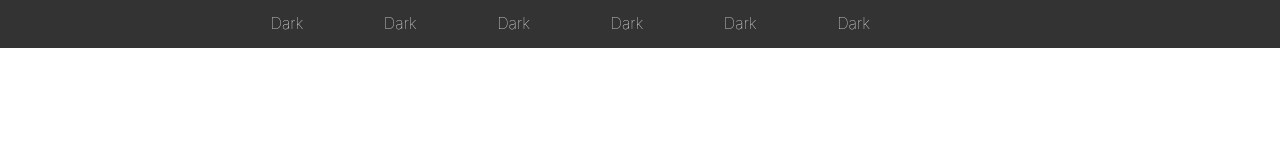
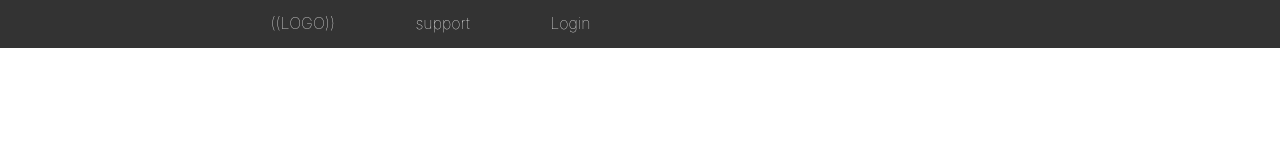
Before and after one commit to DarkCoding-eu/Web-Forum, a plain HTML site: page x-index.html in a window 1280 px wide. Drawn offline with Linux system fonts and the light colour scheme.

Commit message:
x-index changes

```diff
--- a/x-index.html
+++ b/x-index.html
@@ -10,47 +10,38 @@
         <nav>
           <div class="menu-container">
             <!-- Menu -->
+
             <ul class="menu">
               <li class="menu-apple">
                 <a href="#">
                   <i class="fa fa-apple apple-icon" aria-hidden="true"></i>
                 </a>
               </li>
+
               <li class="menu-mac">
                 <a href="#">
-                  <span>Dark</span>
+                  <span>((LOGO))</span>
                 </a>
               </li>
-              <li class="menu-iPad">
+
+              <li class="menu-tv">
                 <a href="#">
-                  <span>Dark</span>
+                  <span>support</span>
                 </a>
               </li>
-              <li class="menu-iPhone">
+
+              <li class="menu-support">
                 <a href="#">
-                  <span>Dark</span>
+                  <span>Login</span>
                 </a>
               </li>
-              <li class="menu-watch">
-                <a href="#">
-                  <span>Dark</span>
-                </a>
-              </li>
-              <li class="menu-tv">
-                <a href="#">
-                  <span>Dark</span>
-                </a>
-              </li>
-              <li class="menu-support">
-                <a href="#">
-                  <span>Dark</span>
-                </a>
-              </li>
+
               <li class="menu-search">
                 <a href="#">
                   <i class="fa fa-search" aria-hidden="true"></i>
                 </a>
               </li>
+
               <li class="menu-store">
                 <a href="#">
                   <i class="fa fa-shopping-bag" aria-hidden="true"></i>
```
Also changed, not shown: 1 other file.
